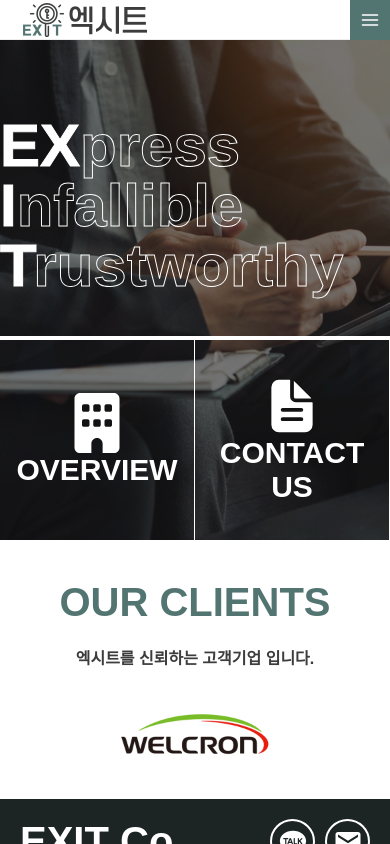
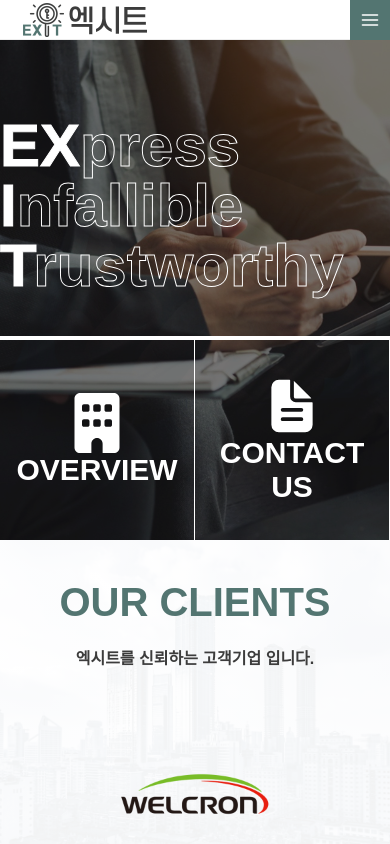
Before and after one commit to EXITKR/exit, a Next.js app: page / in a window 390 px wide. Built offline with nearby package versions, Linux system fonts and the light colour scheme; a web font is replaced by a local one.

Commit message:
title component

```diff
--- a/assets/css/components/content_box.css
+++ b/assets/css/components/content_box.css
@@ -142,3 +142,29 @@
         }
     }
 }
+
+.title_section {
+    height: auto;
+
+    .title_main {
+        height: auto;
+        display: flex;
+        flex-direction: column;
+        align-items: center;
+        gap: 20px;
+        padding: 40px 0 40px;
+
+        .title {
+            font-size: 60px;
+            font-weight: 900;
+            color: #537571;
+        }
+
+        .desc {
+            font-size: 20px;
+            font-weight: 700;
+            color: #3c3c3c;
+            text-align: center;
+        }
+    }
+}
--- a/assets/css/pages/main.css
+++ b/assets/css/pages/main.css
@@ -95,7 +95,11 @@
     .trust_section {
         width: 100%;
         height: auto;
-        background: #fff;
+        background:
+                linear-gradient(rgba(255, 255, 255, 0.95), rgba(255, 255, 255, 0.95)),
+                url("../../imgs/background/title01.jpg");
+        background-size: cover;
+        background-position: center;
 
         .trust_main {
             height: 100%;
--- a/assets/css/screen/mobile/components/content_box.css
+++ b/assets/css/screen/mobile/components/content_box.css
@@ -19,6 +19,7 @@
 
         .content_box_content {
             padding: 20px 10px 80px;
+
             .content_text {
                 font-size: 14px;
             }
@@ -55,4 +56,20 @@
             }
         }
     }
+
+    .title_section {
+        height: auto;
+
+        .title_main {
+            padding: 40px 20px 40px;
+
+            .title {
+                font-size: 40px;
+            }
+
+            .desc {
+                font-size: 16px;
+            }
+        }
+    }
 }
--- /dev/null
+++ b/src/_components/Title.tsx
@@ -0,0 +1,19 @@
+import { SyncLoader } from "react-spinners";
+
+const Title = (props: {
+    title: string,
+    desc: string
+}) => {
+    return (
+        <>
+            <div className="title_section">
+                <div className="inner_main title_main">
+                    <span className="title">{props.title}</span>
+                    <span className="desc">{props.desc}</span>
+                </div>
+            </div>
+        </>
+    );
+}
+
+export default Title
--- a/src/app/page.tsx
+++ b/src/app/page.tsx
@@ -1,5 +1,4 @@
 "use client"
-import ActiveBtn from "@components/buttons/ActiveBtn";
 import { getConfig } from "@utils/Config";
 import { useRouter } from "next/navigation";
 import Image from "next/image";
@@ -7,6 +6,7 @@ import { useEffect, useState } from "react";
 import { clientList } from "@utils/ClientList";
 import { FaBuilding } from "react-icons/fa6";
 import { IoDocumentText } from "react-icons/io5";
+import Title from "@components/Title";
 
 export default function Home() {
   const router = useRouter()
@@ -52,9 +52,8 @@ export default function Home() {
         </div>
 
         <div className="trust_section">
+          <Title title="OUR CLIENTS" desc="엑시트를 신뢰하는 고객기업 입니다."/>
           <div className="inner_main trust_main">
-            <span className="title">OUR CLIENTS</span>
-            <span className="desc">엑시트를 신뢰하는 고객기업 입니다.</span>
             <div className={"trust_list " + (clientList.length < 5 ? ("grid_" + clientList.length) : "grid_5")}>
               {clientList.map((item, index) => (
                 <div className="trust_div" key={index}>
```
Also changed, not shown: assets/imgs/background/title01.jpg (added).
